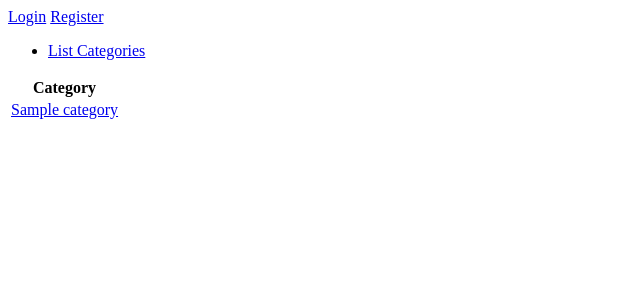
After one commit to ikanher/categorized-bookmarks, a Flask app: template application/templates/categories/list.html in a window 1280 px wide. The commit adds this page. Shown: the top 300 px of the page, without its empty margins (0-640 px from the left). Run offline with Flask 2, Linux system fonts and the light colour scheme; the template is opened without the code that fills it: most values are stand-ins (such as "Sample title", 1, 10 or a date in 2020); parts of the project's set-up code (start-up, migrations or seed data) failed here and were passed over; some libraries are stand-ins or nearby versions.

Commit message:
Rename project to categorized-bookmarks.
- Rename course -> category

```diff
--- a/application/__init__.py
+++ b/application/__init__.py
@@ -16,7 +16,7 @@ bootstrap = Bootstrap(app)
 db = SQLAlchemy(app)
 
 from application import views
-from application.courses import models, views
+from application.categories import models, views
 from application.auth import models
 from application.auth import views
 from application.auth.models import User
--- a/application/auth/models.py
+++ b/application/auth/models.py
@@ -3,7 +3,7 @@ from application.models import Base
 
 class User(Base):
 
-    __tablename__ = 'player'
+    __tablename__ = 'account'
 
     name = db.Column(db.String(200), nullable=False)
     username = db.Column(db.String(200), nullable=False)
--- /dev/null
+++ b/application/categories/views.py
@@ -0,0 +1,75 @@
+from application import app, db
+from flask import render_template, request, redirect, url_for, flash
+from flask_login import login_required
+
+from application.categories.models import Category
+from application.categories.forms import CategoryForm
+
+@app.route('/categories/', methods=['GET'])
+@login_required
+def categories_list():
+    return render_template('categories/list.html', categories=Category.query.all())
+
+@app.route('/categories/view/<int:id>', methods=['GET'])
+@login_required
+def categories_view(id):
+    c = Category.query.get(id)
+    return render_template('categories/view.html', category=c)
+
+@app.route('/categories/create', methods=['GET', 'POST'])
+@login_required
+def categories_create():
+    if request.method == 'GET':
+        return render_template('categories/create.html', form=CategoryForm())
+
+    form = CategoryForm(request.form)
+
+    if form.validate_on_submit():
+        c = Category(form.name.data, form.description.data)
+
+        db.session().add(c)
+        db.session().commit()
+
+        flash("Category %s created" % c.name)
+
+        return redirect(url_for("categories_list"))
+
+    return render_template("categories/create.html", form=form)
+
+@app.route('/categories/edit/<int:id>', methods=['GET', 'POST'])
+@login_required
+def categories_edit(id):
+    if request.method == 'GET':
+        c = Category.query.get(id)
+        form = CategoryForm(obj=c)
+        return render_template('categories/edit.html', form=form, category_id=id)
+
+    form = CategoryForm(request.form)
+
+    if form.validate_on_submit():
+        c = Category.query.get(id)
+        c.name = form.name.data
+        c.description = form.description.data
+        db.session.commit()
+
+        flash("Category %s saved" % c.name)
+
+        return redirect(url_for("categories_list"))
+
+    return render_template("categories/edit.html", form=form)
+
+@app.route('/categories/delete/<int:id>', methods=['GET'])
+@login_required
+def categories_delete(id):
+    c = Category.query.get(id)
+    db.session().delete(c)
+    db.session().commit()
+
+    flash("Deleted category: %s" % c.name)
+
+    return redirect(url_for("categories_list"))
+
+@app.route('/categories/add_bookmark/<int:category_id>', methods=['GET', 'POST'])
+@login_required
+def categories_add_bookmark(category_id):
+    pass
--- a/application/templates/courses/edit.html
+++ b/application/templates/categories/create.html
@@ -1,13 +1,11 @@
 {% extends "layout.html" %}
 
 {% block body %}
-
-<form method="POST" action="{{ url_for('courses_edit', id=course_id) }}">
+<form method="POST" action="{{ url_for('categories_create') }}">
     {{ form.hidden_tag() }}
     {{ wtf.form_errors(form, hiddens="only") }}
     {{ wtf.form_field(form.name) }}
-    {{ wtf.form_field(form.location) }}
+    {{ wtf.form_field(form.description) }}
     {{ wtf.form_field(form.save) }}
 </form>
-
 {% endblock %}
--- a/application/templates/courses/create.html
+++ b/application/templates/categories/edit.html
@@ -1,11 +1,13 @@
 {% extends "layout.html" %}
 
 {% block body %}
-<form method="POST" action="{{ url_for('courses_create') }}">
+
+<form method="POST" action="{{ url_for('categories_edit', id=category_id) }}">
     {{ form.hidden_tag() }}
     {{ wtf.form_errors(form, hiddens="only") }}
     {{ wtf.form_field(form.name) }}
-    {{ wtf.form_field(form.location) }}
+    {{ wtf.form_field(form.description) }}
     {{ wtf.form_field(form.save) }}
 </form>
+
 {% endblock %}
--- /dev/null
+++ b/application/templates/categories/list.html
@@ -0,0 +1,24 @@
+{% extends "layout.html" %}
+
+{% block body %}
+    <table>
+        <tr>
+            <th>Category</th>
+        {% if current_user.is_authenticated %}
+            <th>Actions</th>
+        {% endif %}
+        </tr>
+    {% for category in categories %}
+        <tr>
+            <td><a href="{{ url_for('categories_view', id=category.id) }}">{{ category.name }}</a></td>
+        {% if current_user.is_authenticated %}
+            <td>
+                <a href="{{ url_for('categories_edit', id=category.id) }}">Edit</a>
+                <a href="{{ url_for('categories_delete', id=category.id) }}">Delete</a>
+                <a href="{{ url_for('categories_add_bookmark', category_id=category.id) }}">Add bookmark</a>
+            </td>
+        {% endif %}
+        </tr>
+    {% endfor %}
+    </table>
+{% endblock %}
--- a/application/templates/layout.html
+++ b/application/templates/layout.html
@@ -3,7 +3,7 @@
 <html>
     <head>
         <meta charset="utf-8">
-            <title>Disc Golf Statistics</title>
+            <title>Categorized Bookmarks</title>
     </head>
 
     <body>
@@ -25,9 +25,9 @@
             <a href="{{ url_for('auth_register') }}">Register</a>
         {% endif %}
         <ul>
-            <li><a href="{{ url_for('courses_list') }}">List courses</a></li>
+            <li><a href="{{ url_for('categories_list') }}">List Categories</a></li>
         {% if current_user.is_authenticated %}
-            <li><a href="{{ url_for('courses_form') }}">Add a course</a></li>
+            <li><a href="{{ url_for('categories_form') }}">Add a category</a></li>
         {% endif %}
         </ul>
         {% block body %}
--- a/application/views.py
+++ b/application/views.py
@@ -3,4 +3,4 @@ from application import app
 
 @app.route("/")
 def index():
-    return redirect(url_for("courses_list"))
+    return redirect(url_for("categories_list"))
--- a/config.py
+++ b/config.py
@@ -5,7 +5,7 @@ class Config():
     if os.environ.get('HEROKU'):
         SQLALCHEMY_DATABASE_URI = os.environ.get('DATABASE_URL')
     else:
-        SQLALCHEMY_DATABASE_URI = 'sqlite:///discgolfstats.db'
+        SQLALCHEMY_DATABASE_URI = 'sqlite:///bookmarks.db'
         SQLALCHEMY_ECHO = True
 
     SECRET_KEY = urandom(32)
```
Also changed, not shown: application/categories/forms.py (added, +7 -0 lines), application/courses/forms.py (deleted, +0 -7 lines), application/courses/views.py (deleted, +0 -70 lines), application/templates/categories/view.html (renamed from application/templates/courses/view.html, +7 -4 lines), application/templates/courses/list.html (deleted, +0 -23 lines), documentation/user-stories.md (+8 -18 lines), README.md, application/categories/__init__.py (added), application/categories/models.py (renamed from application/courses/models.py), 1 other file.
